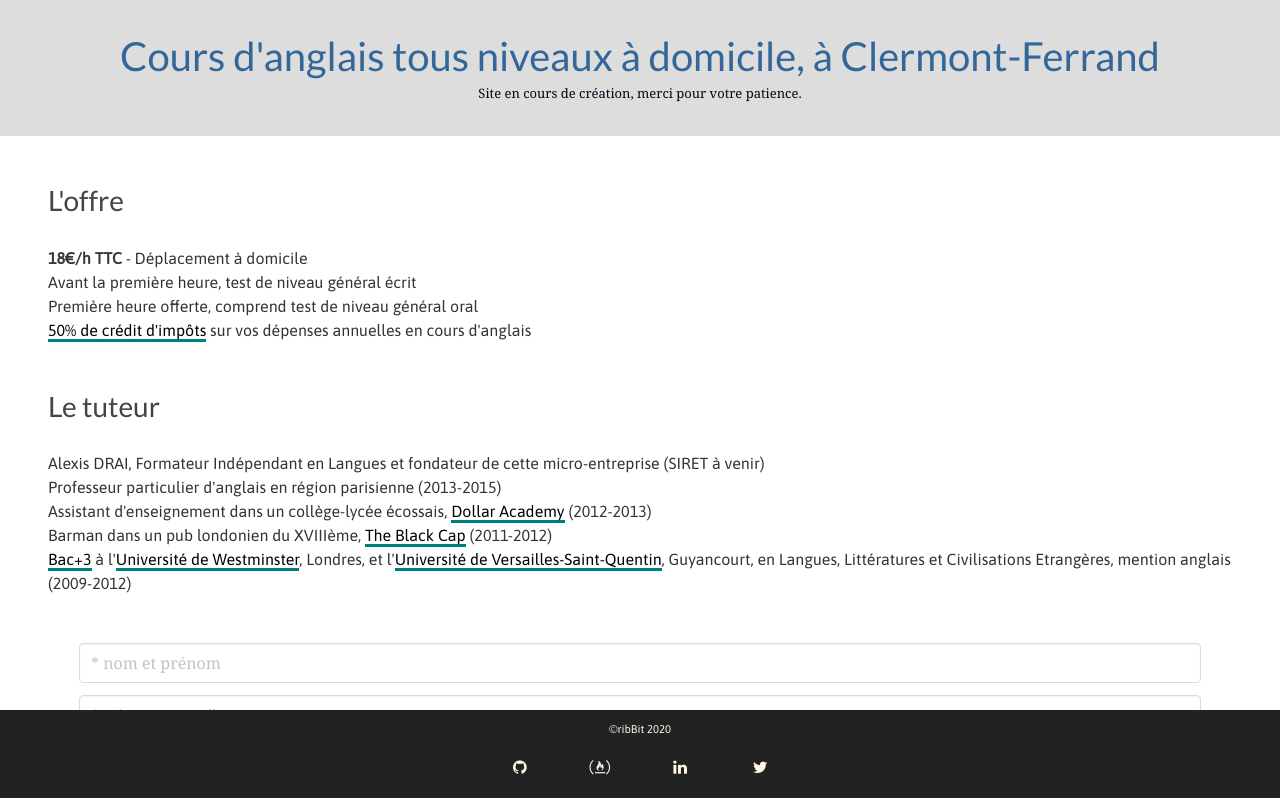
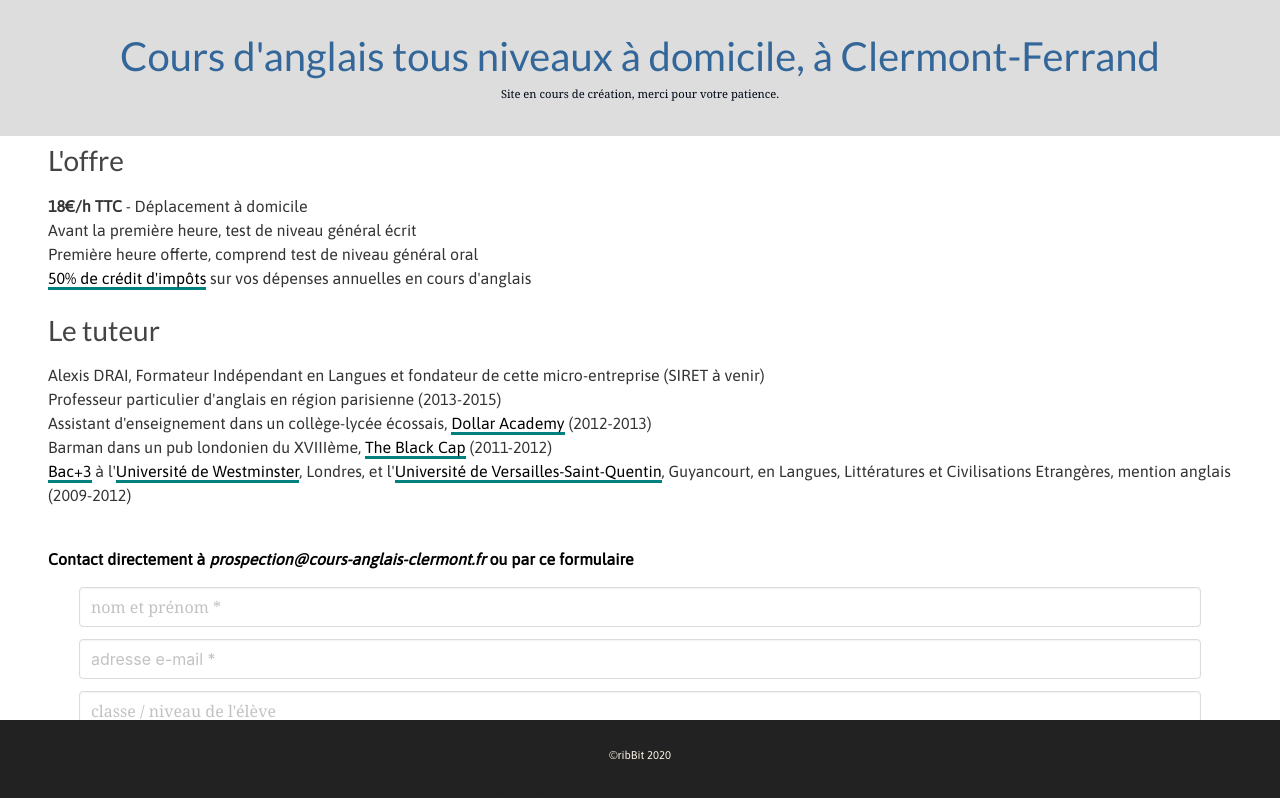
Before and after one commit to draialexis/cacf, an Angular app: page / in a window 1280 px wide. Shown: the top 798 px of the page. Built offline with nearby package versions, Linux system fonts and the light colour scheme.

Commit message:
updated contact form

```diff
--- a/src/app/app.component.html
+++ b/src/app/app.component.html
@@ -1,6 +1,6 @@
 <header>
   <h1>{{title}}</h1>
-  <span id="wip" class="disclaimer">Site en cours de création, merci pour votre patience.</span>
+  <span id="wip" class="small-print">Site en cours de création, merci pour votre patience.</span>
 </header>
 <article id="main">
   <section>
--- a/src/app/components/contact/contact.component.html
+++ b/src/app/components/contact/contact.component.html
@@ -1,16 +1,20 @@
 <section>
+  <p id="contact-blurb">Contact directement à <em>prospection@cours-anglais-clermont.fr</em> ou par ce formulaire</p>
   <div class="container">
     <form (ngSubmit)="processForm()">
       <div class="field">
-        <input type="text" name="name" class="input" placeholder="* nom et prénom" [(ngModel)]="name">
+        <input type="text" name="name" class="input" placeholder="nom et prénom *" [(ngModel)]="name">
       </div>
       <div class="field">
-        <input type="email" name="email" class="input" placeholder="* adresse e-mail" [(ngModel)]="email">
+        <input type="email" name="email" class="input" placeholder="adresse e-mail *" [(ngModel)]="email">
       </div>
       <div class="field">
-        <textarea class="textarea" name="message" placeholder="* votre message" [(ngModel)]="message"></textarea>
+        <input type="text" name="level" class="input" placeholder="classe / niveau de l'élève" [(ngModel)]="level">
       </div>
-        <button type="submit" class="button is-info is-large">Envoyer</button>
+      <div class="field">
+        <textarea class="textarea" name="message" placeholder="votre message *" [(ngModel)]="message"></textarea>
+      </div>
+      <button type="submit" class="button is-info is-large">Envoyer</button>
     </form>
   </div>
 </section>
--- a/src/app/components/contact/contact.component.ts
+++ b/src/app/components/contact/contact.component.ts
@@ -10,8 +10,8 @@ import {Component, OnInit} from '@angular/core';
 export class ContactComponent implements OnInit {
   name: string;
   email: string;
+  level: string;
   message: string;
-  href: string;
 
   constructor() {
   } // private service: ConnectionService
@@ -20,7 +20,8 @@ export class ContactComponent implements OnInit {
   }
 
   processForm() {
-    window.location.assign('mailto:prospection@cours-anglais-clermont.fr?subject=prospection%20' + this.name + '&body=' + this.message);
+    window.location.assign('mailto:prospection@cours-anglais-clermont.fr?subject=prospection%20pour%20niveau20%' +
+      this.level + 'par20%' + this.name + '&body=' + this.message);
     // this.service.sendMessage(this.message);
   }
 }
--- a/src/index.html
+++ b/src/index.html
@@ -46,7 +46,7 @@
 <app-root></app-root>
 </body>
 <footer id="footer">
-  <p><span id="copyright">&copy;ribBit 2020</span></p>
+  <p><span class="small-print">&copy;ribBit 2020</span></p>
   <button class="btn btn-footer"><a href="https://github.com/Rib-bit" target="_blank"><i class="fa fa-github"
                                                                                          style="color: #fff6e7"
                                                                                          aria-hidden="true"></i></a>
--- a/src/styles.css
+++ b/src/styles.css
@@ -10,11 +10,15 @@ h2, h3 {
   font-family: 'Lato', Helvetica, sans-serif;
   font-weight: lighter;
   font-size: 175%;
-  padding-bottom: 1em;
 }
 
 section {
-  margin: 3em;
+  margin: 0.5em 3em;
+}
+
+body {
+  height: 90vh;
+  margin-bottom: 10vh;
 }
 
 body, input[type="text"], button {
@@ -25,39 +29,39 @@ body, input[type="text"], button {
 /* everywhere else */
 p, ul {
   font-family: 'Asap', Helvetica, sans-serif;
+  padding: 1em 0;
 }
 
 /* misc */
-.date
-{
+.date {
   color: #555;
   font-style: italic;
 }
-.link
-{
+
+.link {
   box-shadow: 0 3px 0 #008080;
   position: relative;
   text-decoration: none;
   color: #000;
 }
-.link:hover
-{
+
+.link:hover {
   color: #000;
   text-decoration: none;
   background-color: #eee4d5;
 }
-.link:active
-{
+
+.link:active {
   box-shadow: none;
   top: 5px;
 }
-.link:visited
-{
+
+.link:visited {
   color: #000;
 }
 
-.disclaimer {
-  font-size: small;
+.small-print {
+  font-size: 0.7em;
 }
 
 /*footer style*/
@@ -69,10 +73,7 @@ p, ul {
   width: 100%;
   position: fixed;
   bottom: 0;
-}
-
-#copyright {
-  font-size: 0.7em;
+  height: 10vh;
 }
 
 .btn-footer {
@@ -97,3 +98,8 @@ header {
   width: 100%;
   top: 0;
 }
+
+#contact-blurb {
+  color: #000;
+  font-weight: bold;
+}
```
